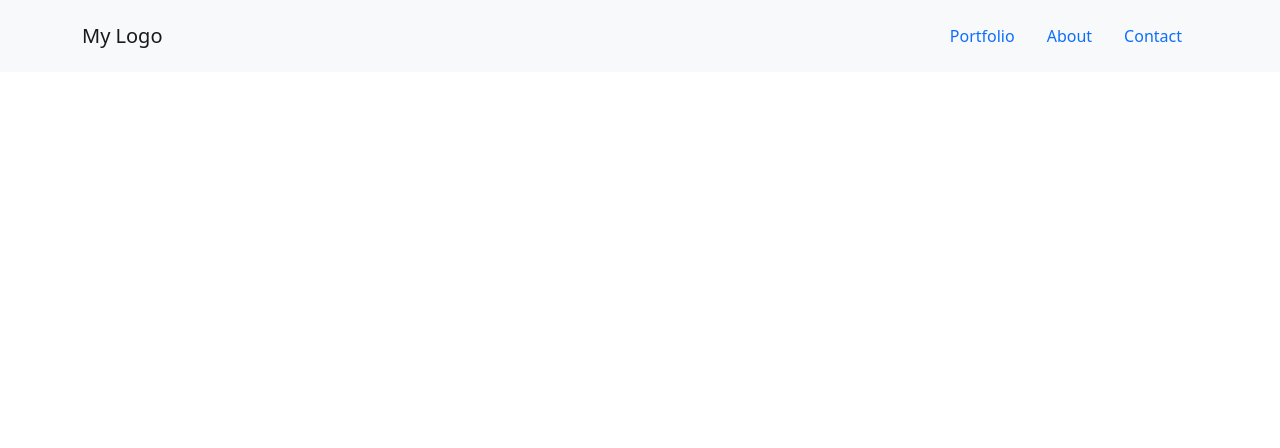
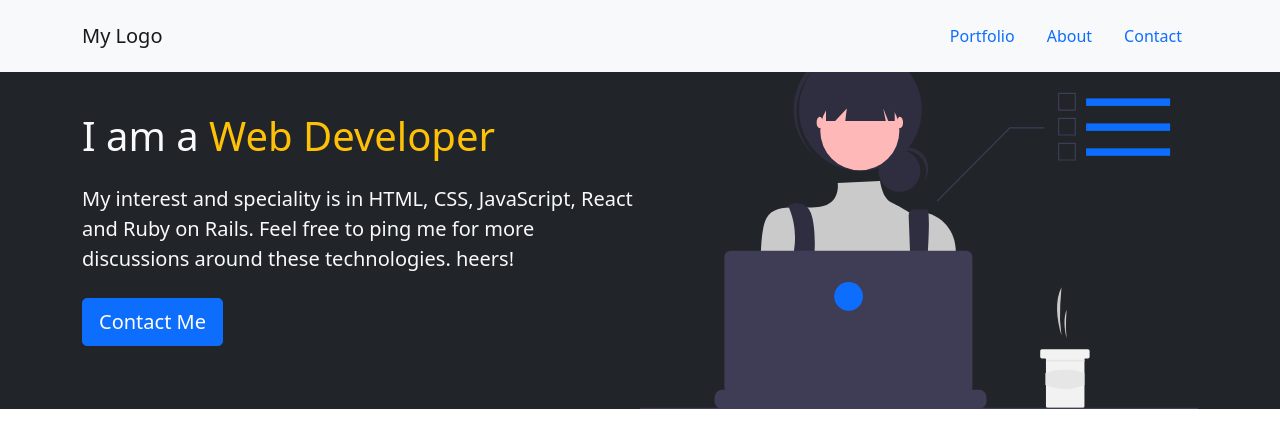
Before and after one commit to egichuhis/portfolioBootstrapEdwinTheophilus, a website: page index.html in a window 1280 px wide. Drawn offline with nearby package versions, Linux system fonts and the light colour scheme.

Commit message:
Add headline section

```diff
--- a/index.html
+++ b/index.html
@@ -16,7 +16,7 @@
             <nav class="navbar navbar-expand-md navbar-light bg-light py-3 fixed-top">
                 <div class="container">
                     <div class="navbar-header">
-                    <a  href="#" class="navbar-brand">My Logo</a>
+                        <a href="#" class="navbar-brand">My Logo</a>
                     </div>
                     <ul class="nav justify-content-end">
                         <li class="nav-item">
@@ -32,7 +32,24 @@
                 </div>
             </nav>
         </header>
-
+        <!-- headline section -->
+        <section class="bg-dark text-light p-5 p-lg-0 pt-lg-5 text-center text-sm-start">
+            <div class="container">
+                <div class="d-sm-flex align-items-center justify-content-between">
+                    <div class="div">
+                        <h1>I am a <span class="text-warning">Web Developer</span></h1>
+                        <p class="lead my-4">
+                            My interest and speciality is in HTML, CSS, JavaScript,
+                            React and Ruby on Rails. Feel free to ping me for more discussions around these technologies. heers!
+                        </p>
+                        <button class="btn btn-primary btn-lg">
+                            Contact Me
+                        </button>
+                    </div>
+                    <img class="img-fluid w-50 d-none d-sm-block" src="img/showcase.svg" alt="lady coding">
+                </div>
+            </div>
+        </section>
 
 
 
--- /dev/null
+++ b/style.css
@@ -0,0 +1,11 @@
+body::before {
+    display: block;
+    content: '';
+    height: 60px;
+}
+
+@media(min-width: 768px) {
+    .news-input {
+        width: 50%;
+    }
+}
```
Also changed, not shown: img/showcase.svg (added), 1 other file. Lines whose indentation alone changed are shown as unchanged.
